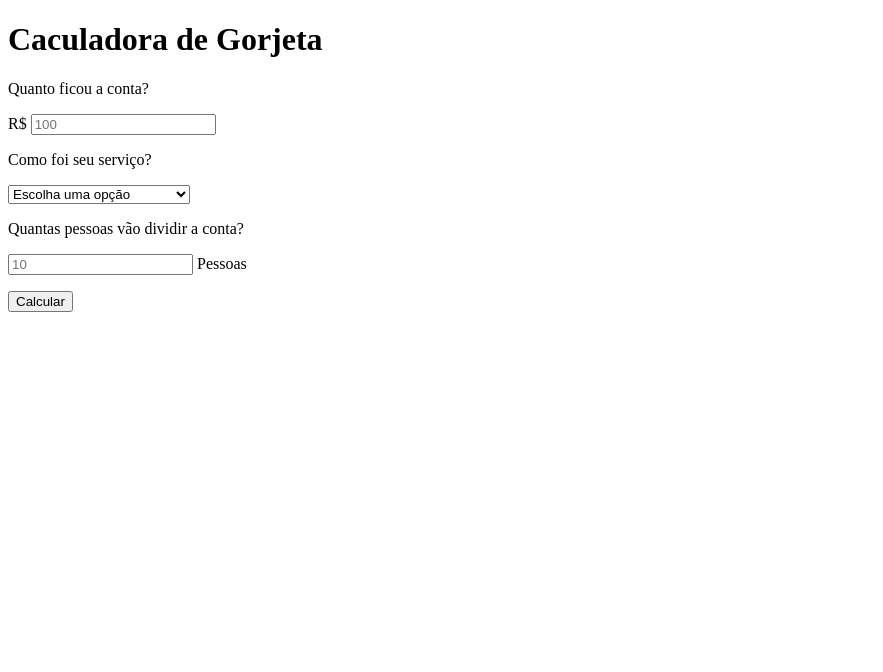
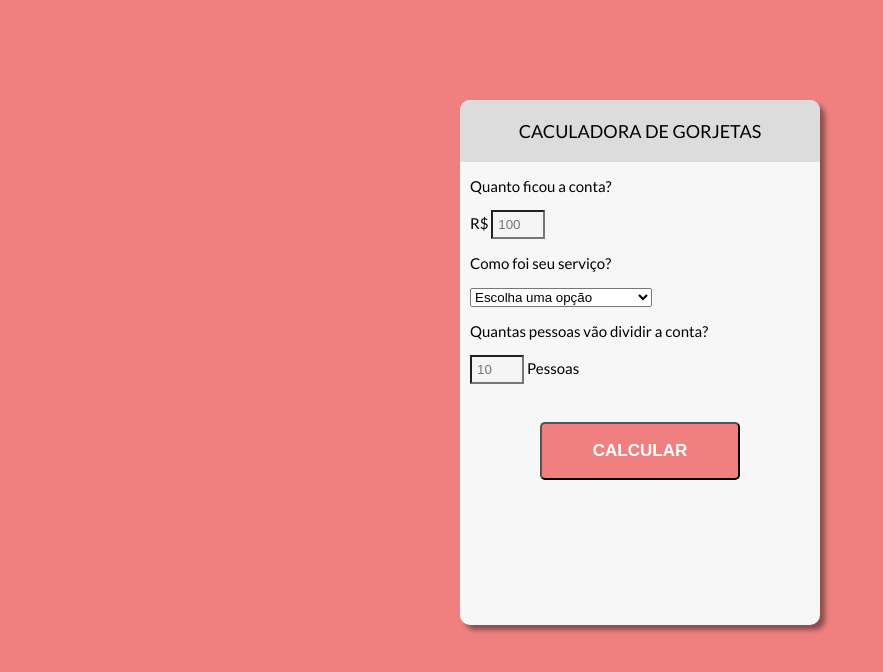
Before and after one commit to ThiagoFernandesDev/Start-Na-Programacao, a plain HTML site: page index.html in a window 1280 px wide. Shown: the whole page, without its empty margins (0-883 px from the left). Drawn offline with Linux system fonts and the light colour scheme; a web font is replaced by a local one.

Commit message:
Calculadora de Gorjetas

```diff
--- a/index.html
+++ b/index.html
@@ -4,29 +4,31 @@
     <meta charset="UTF-8">
     <meta http-equiv="X-UA-Compatible" content="IE=edge">
     <meta name="viewport" content="width=device-width, initial-scale=1.0">
+    <link rel="stylesheet" href="styles.css">
     <title>Calculadora de Gorjetas</title>
 </head>
 <body>
+    <div id="container">
         <div>
-        <h1>Caculadora de Gorjeta</h1>
+            <h1>Caculadora de Gorjetas</h1>
         </div>
         <div>
-        <form>
+            <form class="tipsForm">
                 <label for="bill">
                     <p>Quanto ficou a conta?</p>
                 </label>
                 <p>
-                R$ <input type="number" placeholder="100" name="bill" id="bill">
+                    R$ <input type="number" placeholder="100" name="bill" id="bill" class="formInput">
                 </p>
             </form>
         </div>
         <div>
-        <form>
+            <form class="tipsForm">
                 <label for="serviceQual">
                     <p>Como foi seu serviço?</p>
                 </label>
                 <p>
-                <select name="serviceQual" id="serviceQual">
+                    <select name="serviceQual" id="serviceQual" class="formSelect">
                         <option disable selected value="0.0">Escolha uma opção</option>
                         <option value="0.0">Não gostei do atendimento</option>
                         <option value="0.1">10% - Aceitável</option>
@@ -37,15 +39,16 @@
             </form>
         </div>
         <div>
-        <form>
+            <form class="tipsForm">
                 <label for="people">
                     <p>Quantas pessoas vão dividir a conta?</p>
                 </label>
                 <p>
-                <input type="number" placeholder="10" name="peopler" id="people"> Pessoas
+                    <input type="number" placeholder="10" name="peopler" id="people" class="formInput"> Pessoas
                 </p>
-            <button type="submite">Calcular</button>
+                <button type="submite" class="formSubmit">Calcular</button>
             </form>
+        </div>
     </div>
 </body>
 </html>
--- /dev/null
+++ b/styles.css
@@ -0,0 +1,69 @@
+@import url(https://fonts.googleapis.com/css?family=Lato:300,400,700|PT++Mono);
+
+:root {
+    --primary-color: lightcoral;
+    --secondary-color: #00000069;
+    --tertiary-color: gainsboro;
+}
+
+body {
+    background-color: var(--primary-color);
+    font-size: 15px;
+    font-family: Lato, sans-serif;
+}
+
+#container {
+    height: 525px;
+    width: 360px;
+    margin: 100px auto;
+    background: #f7f7f7;
+    box-shadow: 5px 5px 5px var(--secondary-color);
+    border-radius: 10px;
+}
+
+h1 {
+    background: var(--tertiary-color);
+    color:black;
+    padding: 20px;
+    text-transform: uppercase;
+    font-size: 18px;
+    font-weight: normal;
+    border-top-left-radius: 10px;
+    border-top-right-radius: 10px;
+    text-align: center;
+}
+
+.tipsForm {
+    padding-left: 10px;
+    padding-right: 10px;
+}
+
+.formSelect:focus{
+    border: 3px solid var(--primary-color);
+    outline: none;
+    padding: 5px;
+}
+
+.formInput {
+    background: whitesmoke;
+    width: 40px;
+    padding: 5px 5px 5px 5px;
+}
+
+.formInput:focus {
+    border: 3px solid var(--primary-color);
+    outline: none;
+}
+
+.formSubmit{
+    text-transform: uppercase;
+    font-weight: bold;
+    display: block;
+    margin: 38px auto;
+    background: var(--primary-color);
+    border-radius: 5px;
+    width: 200px;
+    height: 58px;
+    font-size: 17px;
+    color: white;
+}
```
Lines whose indentation alone changed are shown as unchanged.
